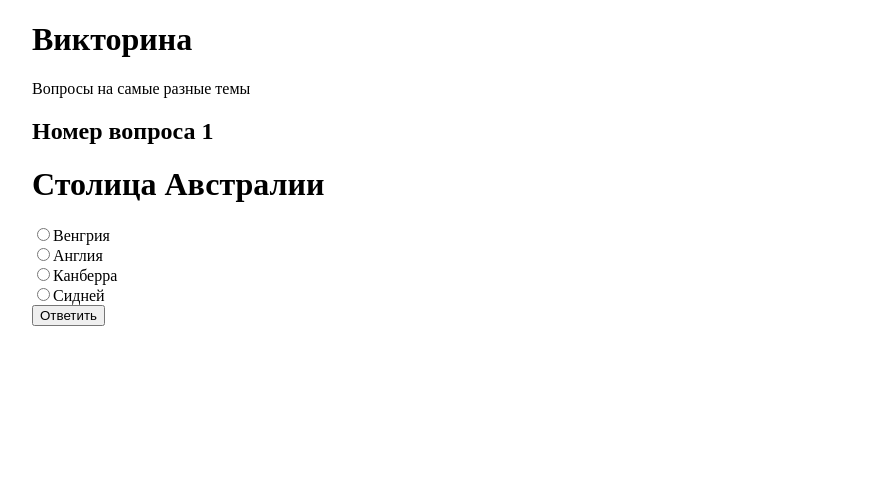
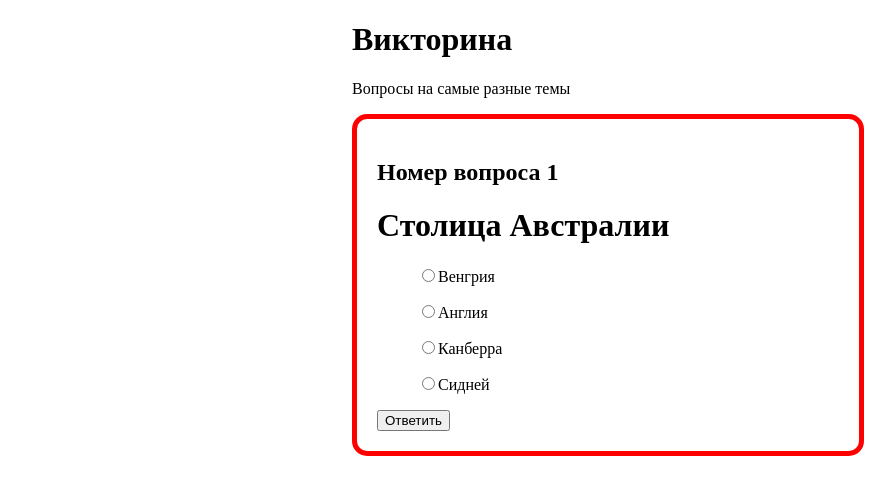
Before and after one commit to DemodovaA/kursovai, a website with bundled scripts: page index.html in a window 1280 px wide. Shown: the whole page, without its empty margins (32-927 px from the left). Built offline with nearby package versions, Linux system fonts and the light colour scheme.

Commit message:
изменение структуры

```diff
--- a/index.html
+++ b/index.html
@@ -6,11 +6,15 @@
     <title>Document</title>
     <script type="module" defer src="./script.js"></script>
     <link rel="stylesheet" href="style.css">
+    <link rel="stylesheet" href="./media.css">
 </head>
 <body>
     <header>
         <h1 class="header_h1">Викторина</h1>
         <p class="header_h2">Вопросы на самые разные темы</p>
     </header>
+    <main>
+
+    </main>
 </body>
 </html>
--- a/script.js
+++ b/script.js
@@ -22,17 +22,22 @@ function createTicket(counter, arr) {
         ////Создание полей ответов
         let br = document.createElement("br")
         let span = document.createElement("span")
+        span.classList.add("span_text");
         input.setAttribute("type", "radio")
         input.setAttribute("class", "answer_input")
         input.setAttribute("name", el["Номер вопроса"])
-        let label = document.createElement("label")
+        let list = document.createElement("ul")
+        let list_item = document.createElement("li")
         span.textContent = el[`Вариант ${i + 1}`]
-        label.appendChild(input)
-        label.appendChild(span)
-        label.appendChild(br)
-        div.appendChild(label)
+        list_item.appendChild(input)
+        list_item.appendChild(span)
+        list_item.appendChild(br)
+        list.appendChild(list_item)
+        div.appendChild(list)
     }
-    document.body.appendChild(div)
+    const mainElement = document.querySelector('main');
+    mainElement.appendChild(div);
+
 
     let btn = document.createElement("button")
     btn.classList.add("answer_button");
@@ -49,7 +54,7 @@ function createTicket(counter, arr) {
             alert(`Правильных овтетов ${counterRight}`)
         }
     })
-    document.body.append(btn)
+    mainElement.appendChild(btn);
 }
 
 createTicket(counter, quiz)
--- a/style.css
+++ b/style.css
@@ -1,7 +1,11 @@
 body {
-    margin-left: 4rem;
+
     max-width: 1000px;
-    min-width: ;
+    box-sizing: border-box;
+    /* display: flex;
+    flex-direction: row; */
+    margin-left: 30%;
+    margin-right: 30%;
 }
 
 
@@ -9,6 +13,18 @@ body {
     max-width: 100px;
 }
 
-.{
-    padding: 100px;
+main{
+    border: 5px solid red;
+    border-radius: 15px;
+    padding: 20px;
 }
+
+ul{
+    list-style-type: none;
+}
+
+.conteiner{
+    /* display: flex;
+    flex-direction: column;
+    justify-content: center; */
+}
```
Also changed, not shown: media.css (added).
